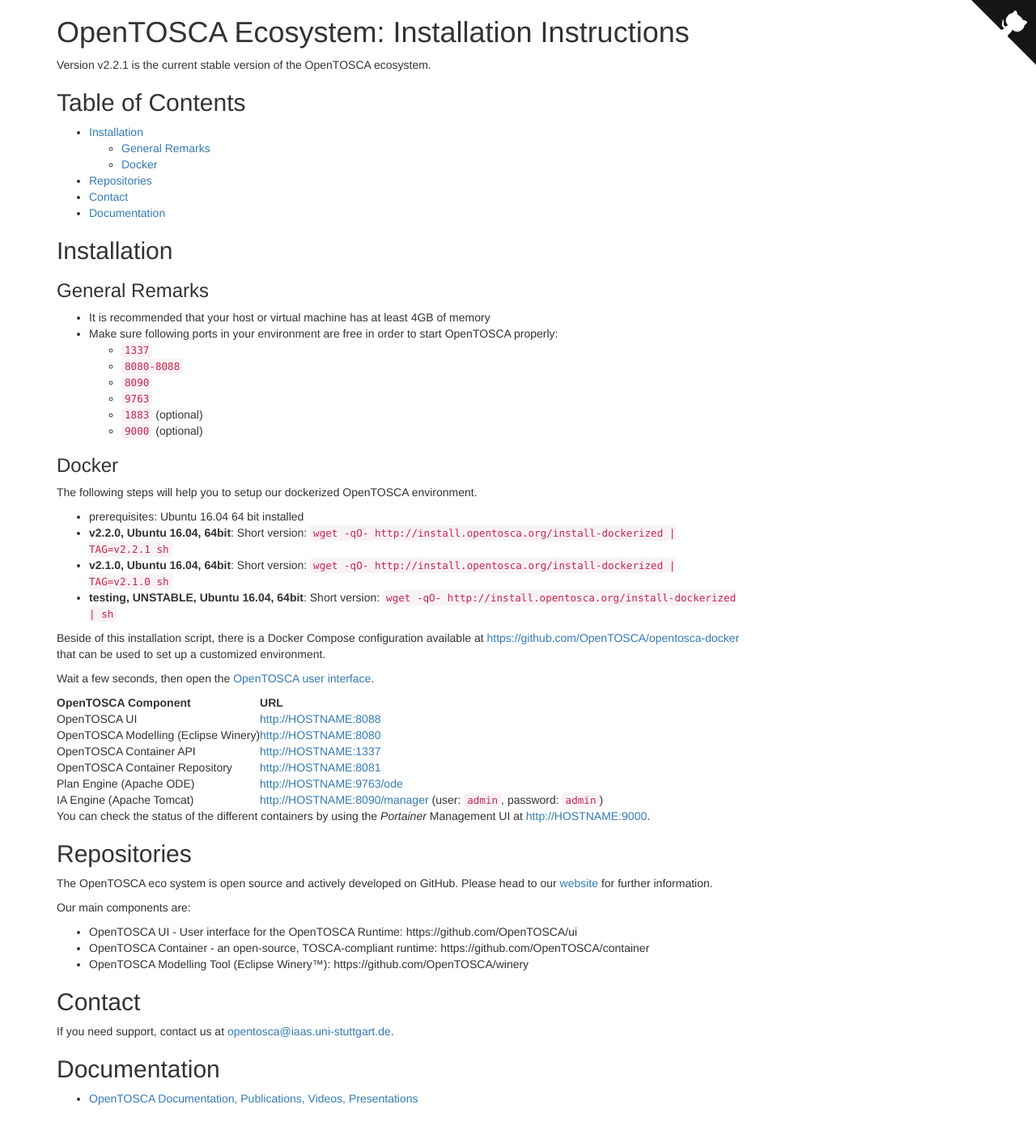
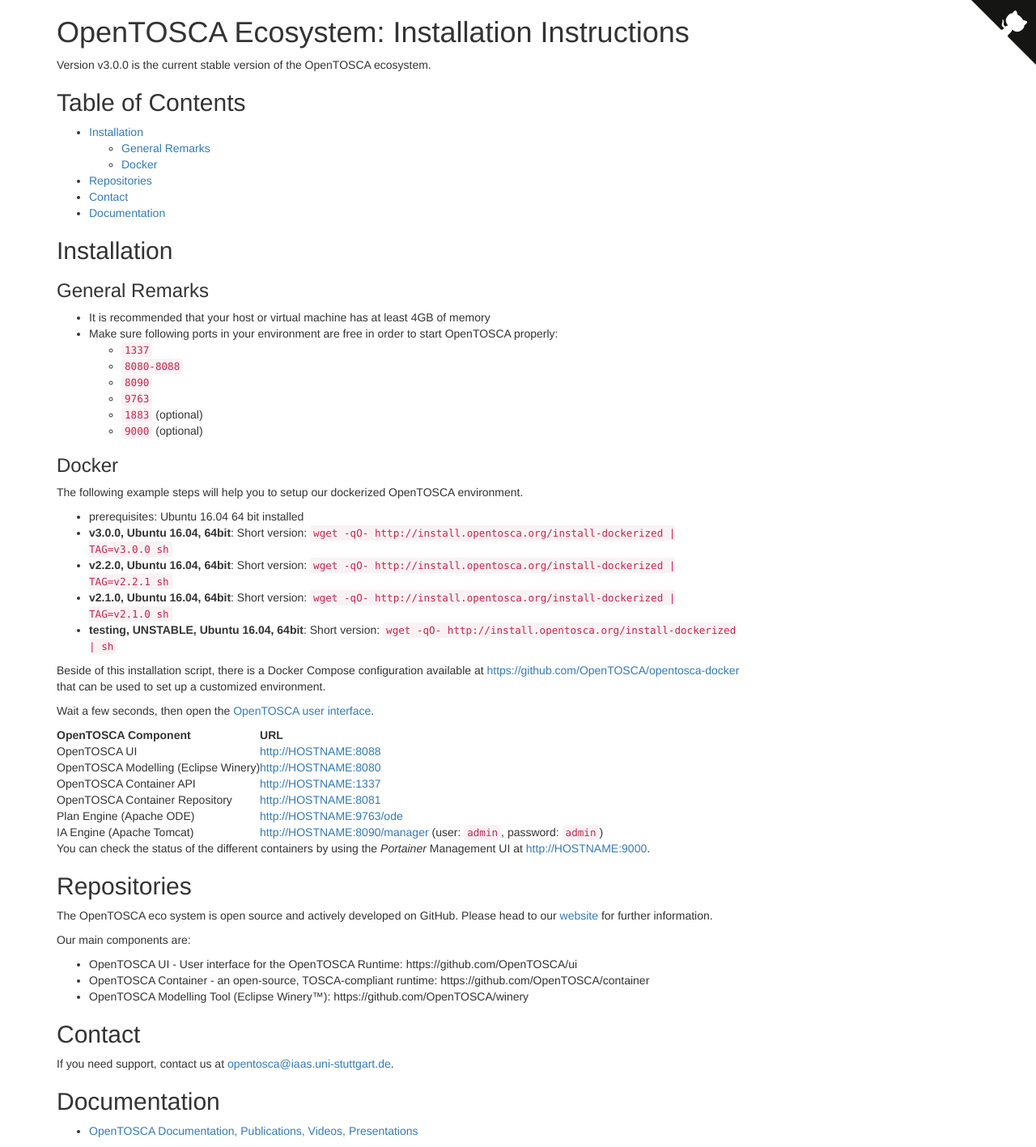
Before and after one commit to OpenTOSCA/install.opentosca.org, a Jekyll site: the page built from index.md, in a window 1280 px wide. Shown: the whole page at 81% size. Built offline with Jekyll 4.4.1, drawn with Linux system fonts in a browser that asks for light colours; comment, search, counter and statistics services are not loaded; our own code applies the rules of GitHub Pages for plain Markdown files; before the commit the page ends 1377 px from its top, so only the background shows below that.

Commit message:
Update index.md to version v3.0.0

```diff
--- a/index.md
+++ b/index.md
@@ -3,7 +3,7 @@
 ---
 # OpenTOSCA Ecosystem: Installation Instructions
 
-Version v2.2.1 is the current stable version of the OpenTOSCA ecosystem.
+Version v3.0.0 is the current stable version of the OpenTOSCA ecosystem.
 
 ## Table of Contents
 
@@ -29,9 +29,10 @@
 
 ### Docker
 
-The following steps will help you to setup our dockerized OpenTOSCA environment.
+The following example steps will help you to setup our dockerized OpenTOSCA environment.
 
 - prerequisites: Ubuntu 16.04 64 bit installed
+- **v3.0.0, Ubuntu 16.04, 64bit**: Short version: `wget -qO- http://install.opentosca.org/install-dockerized | TAG=v3.0.0 sh`
 - **v2.2.0, Ubuntu 16.04, 64bit**: Short version: `wget -qO- http://install.opentosca.org/install-dockerized | TAG=v2.2.1 sh`
 - **v2.1.0, Ubuntu 16.04, 64bit**: Short version: `wget -qO- http://install.opentosca.org/install-dockerized | TAG=v2.1.0 sh`
 - **testing, UNSTABLE, Ubuntu 16.04, 64bit**: Short version: `wget -qO- http://install.opentosca.org/install-dockerized | sh`
```
